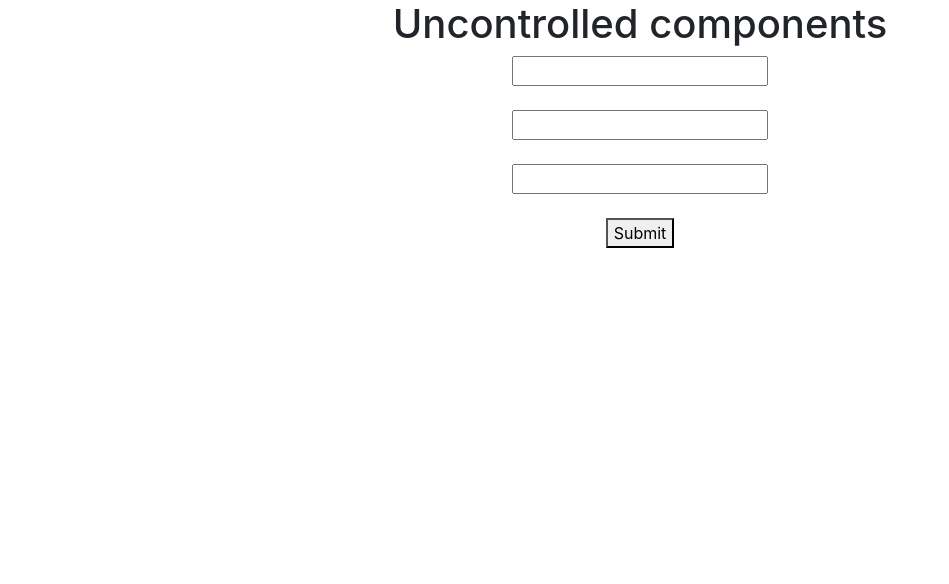
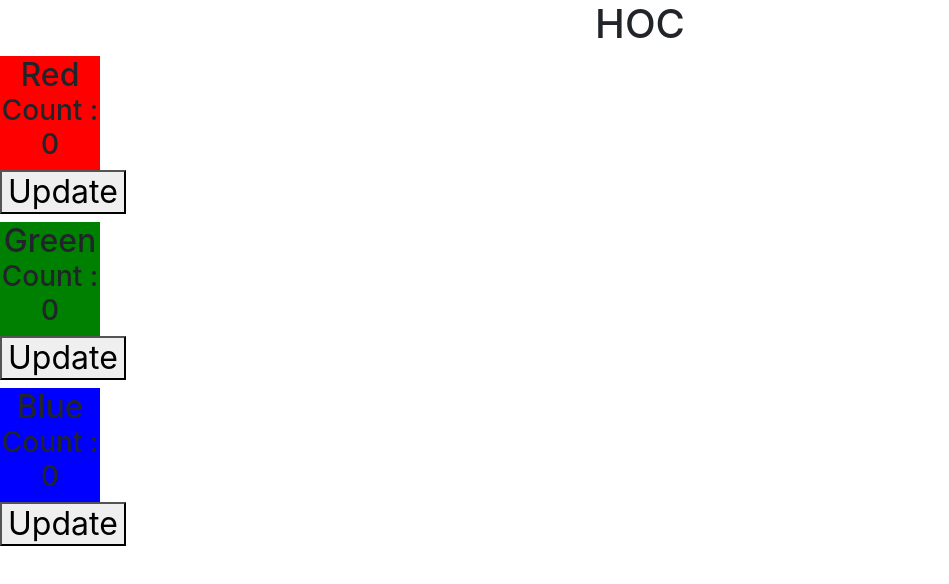
Before and after one commit to pranjali1210/React, a React (Create React App) app: page / in a window 1280 px wide. Shown: the top 584 px of the page, without its empty margins (0-949 px from the left). Built offline with nearby package versions, Linux system fonts and the light colour scheme; the HTML template or start-up script is replaced by a standard one.

Commit message:
High Order Component(HOC) in ReactJS

```diff
--- a/src/App.js
+++ b/src/App.js
@@ -1,28 +1,35 @@
 import './App.css';
-import React, { useRef } from 'react';
+import React, { useRef,useState } from 'react';
 function App() {
 
-  let inputRef=useRef(null)
-  let inputRef1=useRef(null)
-
-
-  function submitform(e)
+return(
+  <div className='App'>
+    <h1>HOC</h1>
+    <HOCRed cmp={Counter}/>
+    <HOCGreen cmp={Counter}/>
+    <HOCBlue cmp={Counter}/>
+  </div>
+)
+  function HOCRed(props)
   {
-    e.preventDefault()
-    console.warn("Input field 1 value" ,inputRef.current.value)
-    console.warn("Input field 2 value" ,inputRef1.current.value)
-    let input3=document.getElementById("input3").value
-    console.warn("Input field 3 value" ,input3)
+    return <h2 style={{backgroundColor:"red", width:100}}>Red<props.cmp /></h2>
   }
-  return (
-    <div className='App'>
-      <h1>Uncontrolled components</h1>
-      <form onSubmit={submitform}>
-        <input ref={inputRef} type='text' /><br /><br />
-        <input ref={inputRef1} type='text' /><br /><br />
-        <input id="input3" type='text'/><br /><br />
-        <button >Submit</button>
-      </form>
+  function HOCGreen(props)
+  {
+    return <h2 style={{backgroundColor:"green", width:100}}>Green<props.cmp /></h2>
+  }
+  function HOCBlue(props)
+  {
+    return <h2 style={{backgroundColor:"blue", width:100}}> Blue<props.cmp /></h2>
+  }
+}
+function Counter()
+{
+  const [count,setCount]=useState(0)
+  return(
+    <div>
+      <h3>Count : {count}</h3>
+      <button onClick={()=>setCount(count+1)}>Update</button>
     </div>
   )
 }
```
